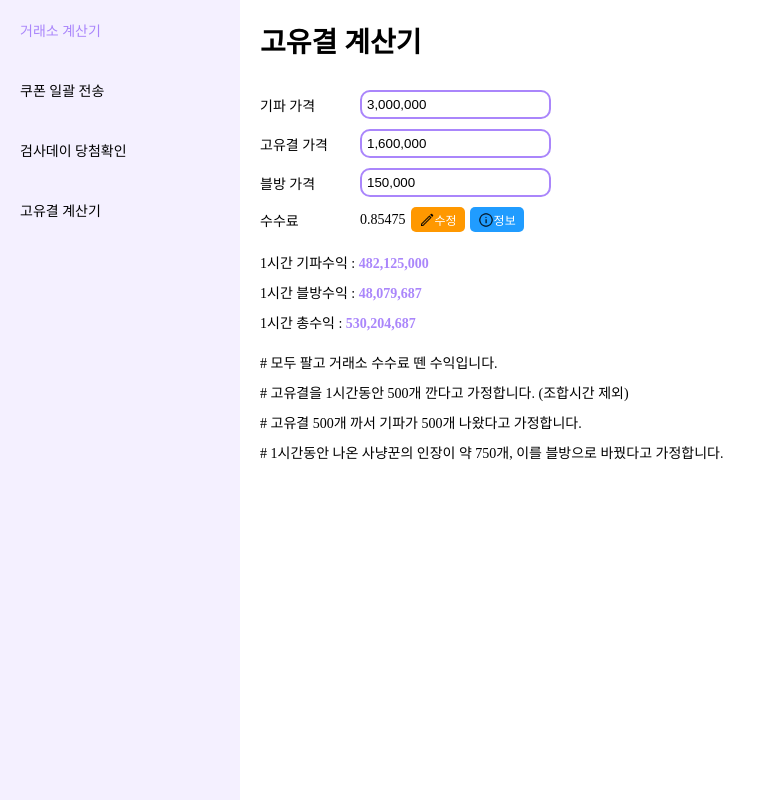
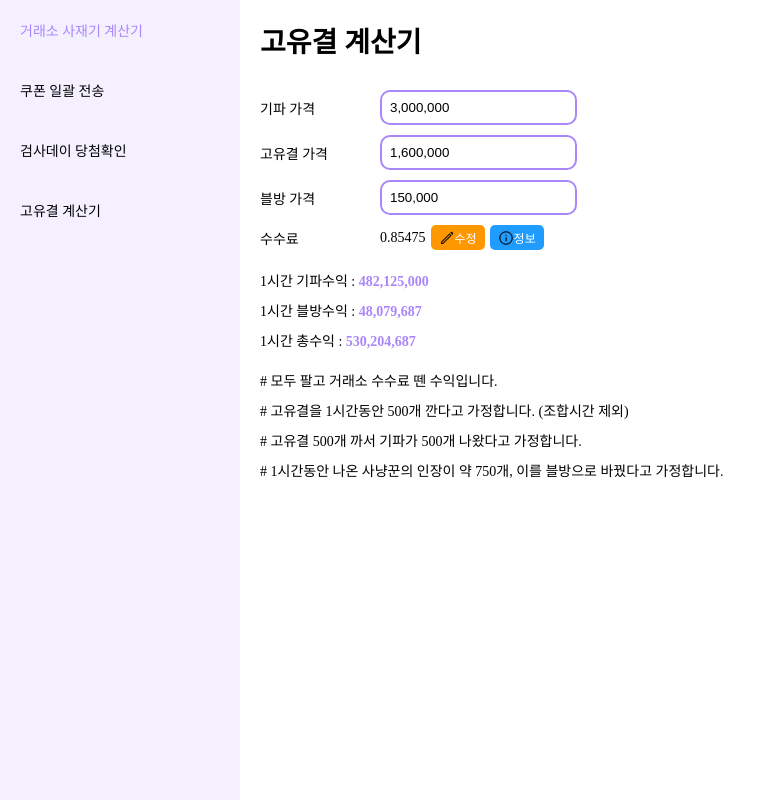
Before and after one commit to developer-choi/black-desert, a Next.js app: page /gyg in a window 1280 px wide. Shown: the whole page, without its empty margins (0-765 px from the left). Built offline with nearby package versions, Linux system fonts and the light colour scheme.

Commit message:
사재기 계산기 구현

```diff
--- a/pages/gyg.tsx
+++ b/pages/gyg.tsx
@@ -8,14 +8,9 @@ import {useLocalStorageObjectManager} from '@util/hooks/local-storage';
 import Form from '@component/atoms/Form';
 import InputComputableNumber from '@component/atoms/InputComputableNumber';
 import {H1} from '@component/atoms/heading';
-import FeeSettingModal from '@component/modals/FeeSettingModal';
-import useToggle from '@util/hooks/useToggle';
 import {useAppSelector} from '@store/storeHooks';
 import {shallowEqual} from 'react-redux';
-import {getFee} from '@util/services/fee';
-import Button from '@component/atoms/Button';
-import FeeInfoModal from '@component/modals/FeeInfoModal';
-import Image from 'next/image';
+import {FeeFieldSet, StyledFieldSet, StyledLabel} from '@component/atoms/forms';
 
 export default function Page() {
   const [state, setState] = useGygManager();
@@ -33,9 +28,6 @@ export default function Page() {
     setState(prevState => keepRestPrevState(prevState, ['blackStoneArmorPrice'], {blackStoneArmorPrice: Number(value)}));
   }, [setState]);
 
-  const {value: visibleFeeSetting, setFalse: closeFeeSetting, setTrue: openFeeSetting} = useToggle(false);
-  const {value: visibleFeeInfo, setFalse: closeFeeInfo, setTrue: openFeeInfo} = useToggle(false);
-
   if (!state) {
     return null;
   }
@@ -49,39 +41,26 @@ export default function Page() {
     feeSetting
   });
 
-  const fee = getFee(feeSetting);
-
   return (
     <>
       <H1>고유결 계산기</H1>
       <StyledForm>
         <StyledFieldSet>
           <StyledLabel>기파 가격</StyledLabel>
-          <StyledInput value={String(gipaPrice)} onChangeText={onChangeGipaPrice} enableComma enableDecimal={false}/>
+          <InputComputableNumber value={String(gipaPrice)} onChangeText={onChangeGipaPrice} enableComma enableDecimal={false}/>
         </StyledFieldSet>
 
         <StyledFieldSet>
           <StyledLabel>고유결 가격</StyledLabel>
-          <StyledInput value={String(gygPrice)} onChangeText={setGygPrice} enableComma enableDecimal={false}/>
+          <InputComputableNumber value={String(gygPrice)} onChangeText={setGygPrice} enableComma enableDecimal={false}/>
         </StyledFieldSet>
 
         <StyledFieldSet>
           <StyledLabel>블방 가격</StyledLabel>
-          <StyledInput value={String(blackStoneArmorPrice)} onChangeText={setBlackStoneArmorPrice} enableComma enableDecimal={false}/>
+          <InputComputableNumber value={String(blackStoneArmorPrice)} onChangeText={setBlackStoneArmorPrice} enableComma enableDecimal={false}/>
         </StyledFieldSet>
 
-        <StyledFieldSet>
-          <StyledLabel>수수료</StyledLabel>
-          <span>{fee}</span>
-          <Button className="small orange" onClick={openFeeSetting}>
-            <Image src="/edit.png" alt="수정" width={16} height={16}/>
-            수정
-          </Button>
-          <Button className="small blue" onClick={openFeeInfo}>
-            <Image src="/info.png" alt="정보" width={16} height={16}/>
-            정보
-          </Button>
-        </StyledFieldSet>
+        <FeeFieldSet/>
 
         <Info>1시간 기파수익 : <b>{numberWithComma(gipaRevenue)}</b></Info>
         <Info>1시간 블방수익 : <b>{numberWithComma(blackStoneArmorRevenue)}</b></Info>
@@ -92,8 +71,6 @@ export default function Page() {
         <Info># 고유결 {GYG_COUNT_BY_1HOUR}개 까서 기파가 {GYG_COUNT_BY_1HOUR}개 나왔다고 가정합니다.</Info>
         <Info># 1시간동안 나온 사냥꾼의 인장이 약 {BLACK_STONE_ARMOR_BY_1HOUR * 2}개, 이를 블방으로 바꿨다고 가정합니다.</Info>
       </StyledForm>
-      <FeeSettingModal visible={visibleFeeSetting} close={closeFeeSetting}/>
-      <FeeInfoModal visible={visibleFeeInfo} close={closeFeeInfo}/>
     </>
   );
 }
@@ -119,29 +96,6 @@ const StyledForm = styled(Form)`
   flex-direction: column;
 `;
 
-const StyledLabel = styled.span`
-  width: 100px;
-`;
-
-const StyledFieldSet = styled.fieldset`
-  display: flex;
-  align-items: center;
-  margin-bottom: 10px;
-
-  :last-of-type {
-    margin-bottom: 20px;
-  }
-
-  .small {
-    margin-left: 5px;
-  }
-`;
-
-const StyledInput = styled(InputComputableNumber)`
-  padding: 5px;
-  border: 2px solid ${props => props.theme.main};
-`;
-
 const Info = styled.span`
   margin-bottom: 10px;
 
--- a/pages/index.tsx
+++ b/pages/index.tsx
@@ -15,7 +15,7 @@ export default function Page() {
 }
 
 export const PAGE_LINKS: {name: string, href: string;}[] = [
-  {name: '거래소 계산기', href: '/market'},
+  {name: '거래소 사재기 계산기', href: '/market'},
   {name: '쿠폰 일괄 전송', href: '/coupons'},
   {name: '검사데이 당첨확인', href: '/bdo-day'},
   {name: '고유결 계산기', href: '/gyg'},
--- a/src/component/atoms/Button.tsx
+++ b/src/component/atoms/Button.tsx
@@ -25,6 +25,7 @@ const Button = styled.button`
   color: white;
   display: inline-flex;
   align-items: center;
+  justify-content: center;
 
   //<SomeButton as='a'로 만들 때 필요한 css
   a& {
--- /dev/null
+++ b/src/component/atoms/forms.tsx
@@ -0,0 +1,71 @@
+import styled from 'styled-components';
+import Button from '@component/atoms/Button';
+import Image from 'next/image';
+import React from 'react';
+import FeeSettingModal from '@component/modals/FeeSettingModal';
+import FeeInfoModal from '@component/modals/FeeInfoModal';
+import useToggle from '@util/hooks/useToggle';
+import {getFee} from '@util/services/fee';
+import {useAppSelector} from '@store/storeHooks';
+import {shallowEqual} from 'react-redux';
+
+export const StyledLabel = styled.span`
+  width: 120px;
+`;
+
+export const StyledFieldSet = styled.fieldset`
+  display: flex;
+  align-items: center;
+  margin-bottom: 10px;
+
+  :last-of-type {
+    margin-bottom: 20px;
+  }
+
+  .small {
+    margin-left: 5px;
+  }
+
+  em {
+    font-weight: bold;
+    color: ${props => props.theme.main};
+  }
+
+  .negative {
+    color: red;
+  }
+
+  .positive {
+    color: blue;
+  }
+
+  .distance {
+    margin-right: 5px;
+  }
+`;
+
+export function FeeFieldSet() {
+  const {value: visibleFeeSetting, setFalse: closeFeeSetting, setTrue: openFeeSetting} = useToggle(false);
+  const {value: visibleFeeInfo, setFalse: closeFeeInfo, setTrue: openFeeInfo} = useToggle(false);
+  const feeSetting = useAppSelector(state => state.feeSetting, shallowEqual);
+  const fee = getFee(feeSetting);
+
+  return (
+    <>
+      <StyledFieldSet>
+        <StyledLabel>수수료</StyledLabel>
+        <span>{fee}</span>
+        <Button className="small orange" onClick={openFeeSetting}>
+          <Image src="/edit.png" alt="수정" width={16} height={16}/>
+          수정
+        </Button>
+        <Button className="small blue" onClick={openFeeInfo}>
+          <Image src="/info.png" alt="정보" width={16} height={16}/>
+          정보
+        </Button>
+      </StyledFieldSet>
+      <FeeSettingModal visible={visibleFeeSetting} close={closeFeeSetting}/>
+      <FeeInfoModal visible={visibleFeeInfo} close={closeFeeInfo}/>
+    </>
+  );
+}
--- a/src/component/modals/FeeSettingModal.tsx
+++ b/src/component/modals/FeeSettingModal.tsx
@@ -2,7 +2,6 @@ import React, {useCallback, useState} from 'react';
 import styled from 'styled-components';
 import type {ModalProp} from '@component/modals/Modal';
 import Modal from '@component/modals/Modal';
-import Form from '@component/atoms/Form';
 import CheckBox from '@component/atoms/CheckBox';
 import RadioGroup from '@component/atoms/RadioGroup';
 import RadioLabel from '@component/atoms/RadioLabel';
@@ -54,7 +53,7 @@ export default function FeeSettingModal(props: FeeSettingModalProp) {
   );
 }
 
-const Wrap = styled(Form)`
+const Wrap = styled.div`
   display: flex;
   flex-direction: column;
   align-items: flex-start;
--- a/src/util/hooks/local-storage.ts
+++ b/src/util/hooks/local-storage.ts
@@ -7,13 +7,19 @@ import {
 import type {PkType} from '@util/extend/core';
 import {useEffectFromTheSecondTime} from '@util/hooks/useEffectFromTheSecondTime';
 
+export interface UseLocalStorageObjectManagerOption<V extends Object> {
+  enabled?: boolean;
+  defaultValue?: V | null;
+}
+
 /**
  * @description
  * LocalStorageObjectManager: 단순히 로컬스토리지에 읽고 쓰는것만 도와줍니다.
  * useLocalStorageObjectManager: 로컬스트토리지에 저장된 값이 변할때 화면도 따라 변하는것을 쉽게 구현하도록 도와줍니다.
  */
-export function useLocalStorageObjectManager<V extends Object>(manager: LocalStorageObjectManager<V>, enabled = true) {
-  const [state, setState] = useState<V | null>(null);
+export function useLocalStorageObjectManager<V extends Object>(manager: LocalStorageObjectManager<V>, option?: UseLocalStorageObjectManagerOption<V>) {
+  const {enabled = true, defaultValue = null} = option ?? {};
+  const [state, setState] = useState<V | null>(defaultValue);
 
   useEffect(() => {
     if (enabled) {
@@ -48,7 +54,7 @@ export function useLocalStorageArrayManager<I extends Object, P extends PkType>(
     // eslint-disable-next-line react-hooks/exhaustive-deps
   }), [key, enableDuplicated]);
 
-  const [state, setState] = useLocalStorageObjectManager(manager, enabled) as [I[], Dispatch<SetStateAction<I[]>>];
+  const [state, setState] = useLocalStorageObjectManager(manager, {enabled, defaultValue: []}) as [I[], Dispatch<SetStateAction<I[]>>];
 
   const appendFirst = useCallback((item: I) => {
     setState(manager.appendFirst(item));
```
Also changed, not shown: pages/market.tsx (+44 -2 lines), src/util/services/market.ts (added, +46 -0 lines), pages/bdo-day.tsx (line endings or trailing spaces).
